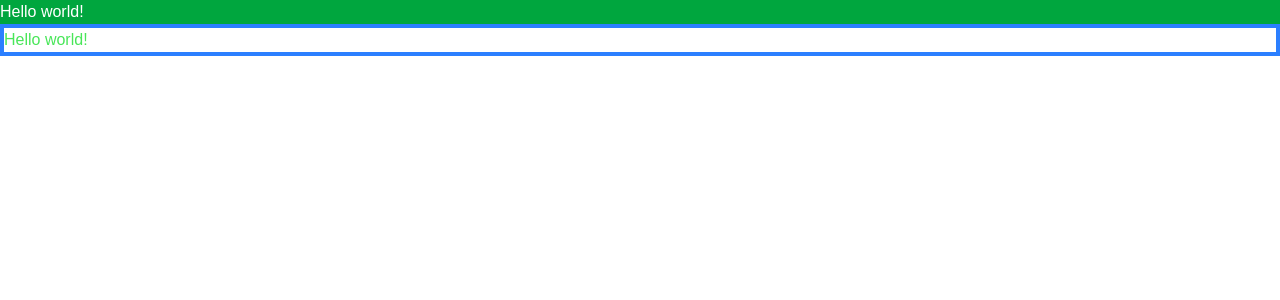
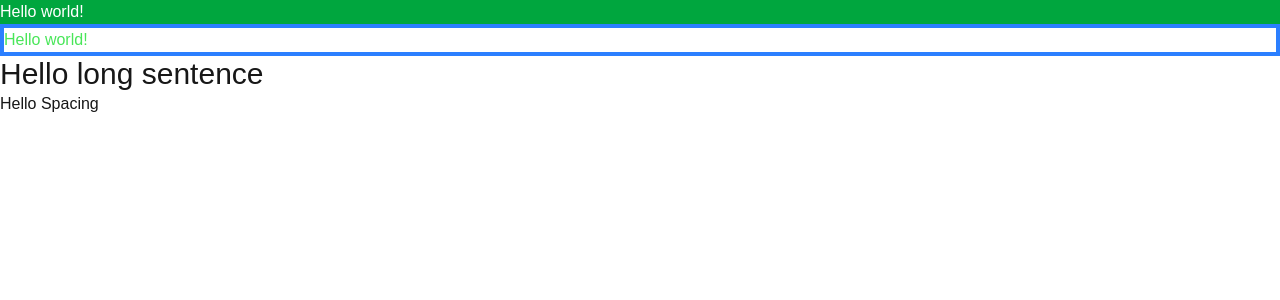
Before and after one commit to ReedBelca10/tailwindcss, a Next.js app: page / in a window 1280 px wide. Shown: the top 300 px of the page. Built offline with nearby package versions, Linux system fonts and the light colour scheme.

Commit message:
Customization

```diff
--- a/app/globals.css
+++ b/app/globals.css
@@ -10,6 +10,11 @@
   --color-foreground: var(--foreground);
   --font-sans: var(--font-geist-sans);
   --font-mono: var(--font-geist-mono);
+  --breakpoint-sm: 640px;
+  --breakpoint-md: 768px;
+  --breakpoint-lg: 1024px;
+  --breakpoint-xl: 1280px;
+  --breakpoint-2xl: 1536px;
   --color-vuejs-100: #49e659;
   --color-vuejs-950: #FBBF24;
 }
--- a/app/page.tsx
+++ b/app/page.tsx
@@ -2,9 +2,18 @@ import Image from "next/image";
 
 export default function Home() {
   return (
-    <div>
-      <h1 className="bg-green-600 text-white">Hello world!</h1>
-      <h1 className="border-4 border-blue-500 text-vuejs-100">Hello world!</h1>
-    </div>
+    <main>
+      {/* Colors */}
+      <div>
+        <h1 className="bg-green-600 text-white">Hello world!</h1>
+        <h1 className="border-4 border-blue-500 text-vuejs-100">Hello world!</h1>
+      </div>
+
+      {/* Customization */}
+      <div>
+        <h1 className="text-xs sm:text-base md:text-lg lg:text-3xl">Hello long sentence</h1>
+        <h1 className="mb-4">Hello Spacing</h1>
+      </div>
+    </main>
   );
 }
```
